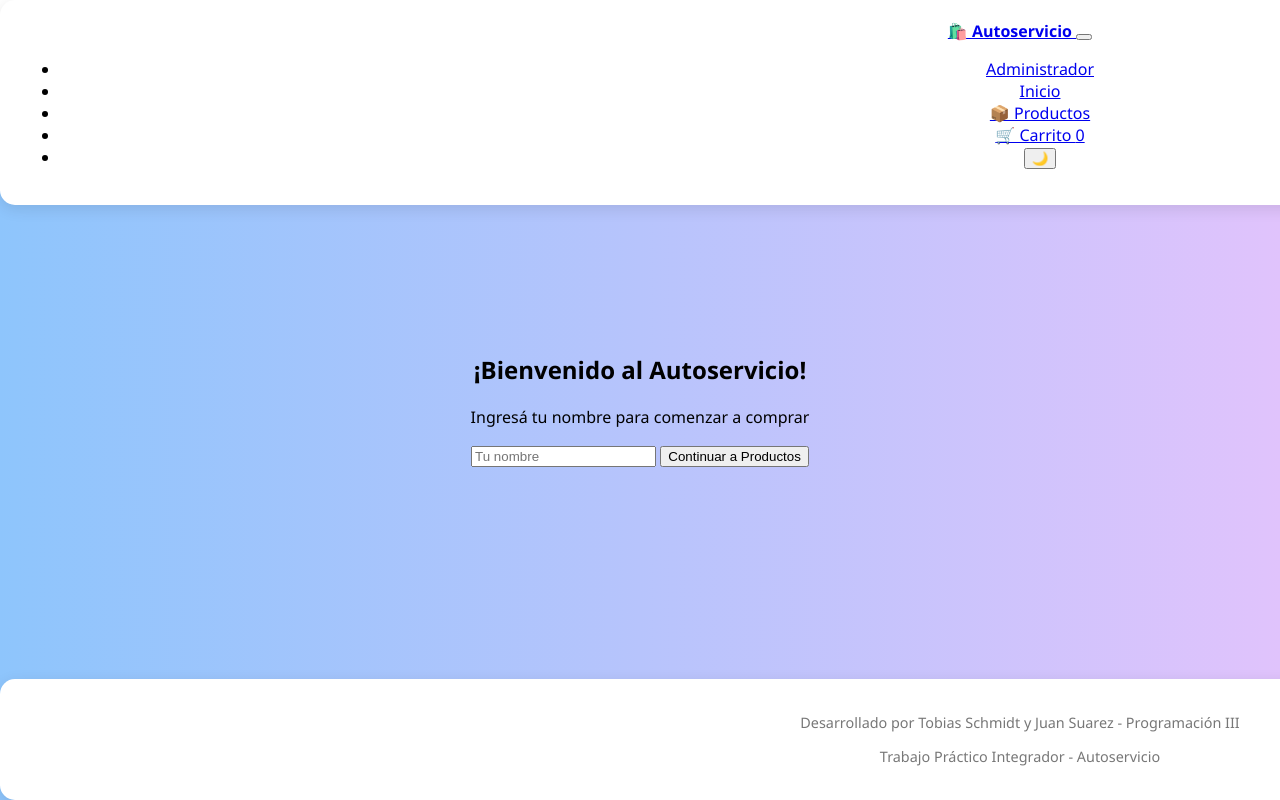
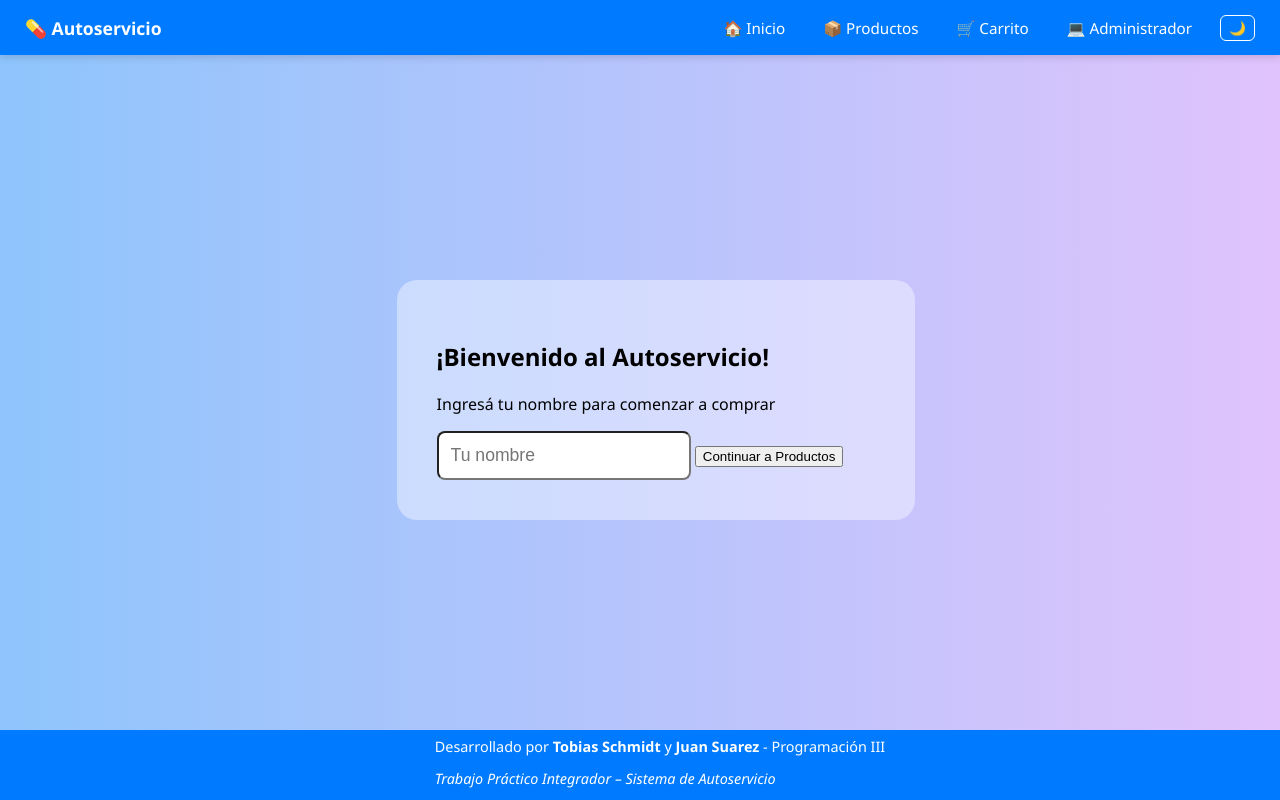
Before and after one commit to TobiasSCHM/GrupoParacetamol.TP, a Node server app: page / in a window 1280 px wide. Run offline with Node 20, Linux system fonts and the light colour scheme; some libraries are stand-ins or nearby versions.

Commit message:
Mejora de Header, adicion de imagenes,favicon, etc.

```diff
--- a/grupo_paracetamol/public/stylesheets/styles.css
+++ b/grupo_paracetamol/public/stylesheets/styles.css
@@ -20,7 +20,7 @@
 
 /* ---------- Contenedor principal ---------- */
 .container {
-  background-color: white;
+  background-color: #007bff;
   padding: 20px;
   border-radius: 15px;
   box-shadow: 0 4px 15px rgba(0, 0, 0, 0.1);
@@ -74,7 +74,7 @@
 }
 
 .login-form button:hover {
-  background-color: #0056b3;
+  background-color: #007bff;
 }
 
 /* ---------- Enlaces ---------- */
@@ -99,49 +99,9 @@
   margin: 0;
 }
 
-header {
-  position: fixed;
-  top: 0;
-  left: 0;
-  width: 100%;
-  background-color: #fff;
-  z-index: 1000;
-  box-shadow: 0 2px 5px rgba(0,0,0,0.1);
-  height: 80px; /* Establece una altura fija */
-}
-
 main {
-  margin-top: 80px; /* Igual a la altura del header */
-}
-
-.user-header {
-  background-color: #007bff;
-  color: white;
-  display: flex;
-  justify-content: space-between;
-  align-items: center;
-  padding: 15px 40px;
-}
-
-.user-header h1 {
-  margin: 0;
-  font-size: 1.4em;
-}
-
-.user-nav button {
-  margin-left: 10px;
-  background-color: white;
-  border: none;
-  color: #007bff;
-  padding: 8px 14px;
-  border-radius: 8px;
-  cursor: pointer;
-  transition: background-color 0.3s;
-  font-weight: bold;
-}
-
-.user-nav button:hover {
-  background-color: #e8f0fe;
+    margin-top: 55px;    /* espacio para el header */
+    margin-bottom: 55px; /* espacio para el footer */
 }
 
 .productos-container {
@@ -211,12 +171,131 @@
 }
 
 footer {
-  position: fixed;
-  bottom: 0;
-  left: 0;
-  width: 100%;
-  text-align: center;
-  padding: 0px;
-  font-size: 0.9em;
-  color: #777;
+    position: fixed;
+    bottom: 0;
+    left: 0;
+    width: 100%;
+    height: 55px;
+    background: #007bff;
+    color: white;
+    display: flex;
+    align-items: center;
+    justify-content: center;
+    font-size: 0.9em;
+    padding: 5px 20px 10px 20px; /* un poco más de espacio inferior */
+    line-height: 1.2; /* ajusta la altura de los renglones si hay varias líneas */
 }
+
+
+
+
+/* ----- HEADER DELGADO Y MODERNO ----- */
+
+.top-header {
+    position: fixed;
+    top: 0;
+    left: 0;
+    width: 100%;
+    height: 55px;
+    background: #007bff;
+    color: white;
+    z-index: 1000;
+    box-shadow: 0 2px 8px rgba(0,0,0,0.15);
+    display: flex;
+    align-items: center;
+}
+
+/* Contenido centrado horizontalmente del header*/
+.header-container {
+    width: 100%;
+    max-width: 1400px;
+    margin: auto;
+    display: flex;
+    justify-content: space-between;
+    align-items: center;
+    padding: 0 25px;
+}
+
+/* Logo / marca */
+.brand {
+    font-size: 1.1rem;
+    font-weight: 600;
+    color: white;
+    text-decoration: none;
+}
+
+/* NAV */
+.nav-links {
+    display: flex;
+    align-items: center;
+    gap: 18px; /* espacio entre ítems */
+}
+
+/* Botones */
+.nav-item {
+    color: white;
+    text-decoration: none;
+    padding: 6px 10px;
+    border-radius: 6px;
+    font-size: 0.95rem;
+    transition: 0.25s;
+}
+
+.nav-item:hover {
+    background: rgba(255,255,255,0.2);
+}
+
+/* BOTÓN DE TEMA */
+.theme-btn {
+    background: transparent;
+    border: 1px solid white;
+    border-radius: 6px;
+    color: white;
+    padding: 4px 8px;
+    cursor: pointer;
+    font-size: 0.85rem;
+    transition: 0.25s;
+}
+
+.theme-btn:hover {
+    background: rgba(255,255,255,0.2);
+}
+
+/* Badge del carrito */
+.cart-item {
+    position: relative;
+}
+
+.cart-item .badge {
+    position: absolute;
+    top: -6px;
+    right: -10px;
+    background: red;
+    color: white;
+    border-radius: 50%;
+    padding: 3px 6px;
+    font-size: 0.7rem;
+    display: none;
+}
+
+
+/* Fondo semitransparente y tamaño mayor para la card */
+.welcome-card {
+  background-color: rgba(255, 255, 255, 0.4);
+  border-radius: 20px;
+  max-width: 500px; /* más ancho */
+  width: 90%;        /* flexible en pantallas pequeñas */
+  padding: 40px;     /* más espacio interno */
+}
+
+/* Input más grande y consistente */
+#welcomeForm input {
+  padding: 12px;
+  font-size: 1.1rem;
+  border-radius: 8px;
+}
+
+/* Botón ya usa btn-primary con efecto hover */
+#welcomeForm button:hover {
+  background-color: #0056b3;
+}
--- a/grupo_paracetamol/views/admin/dashboard.ejs
+++ b/grupo_paracetamol/views/admin/dashboard.ejs
@@ -9,6 +9,7 @@
     .product-table th, .product-table td { padding: 10px; border: 1px solid #ddd; text-align: left; }
     .product-table th { background: #f8bbd9; }
   </style>
+  <link rel="icon" href="/fotos/favicon.jpg" type="image/png">
 </head>
 <body class="user-body">
   <%- include('../partials/header') %>
--- a/grupo_paracetamol/views/admin/login.ejs
+++ b/grupo_paracetamol/views/admin/login.ejs
@@ -4,6 +4,7 @@
   <meta charset="UTF-8">
   <title>Login Admin - Farmacia Paracetamol</title>
   <link rel="stylesheet" href="/stylesheets/styles.css">
+  <link rel="icon" href="/fotos/favicon.jpg" type="image/png">
 </head>
 <body class="login-body">
   <div class="login-container">
@@ -15,10 +16,12 @@
       <input type="password" placeholder="Contraseña" required>
       <button type="submit">Ingresar</button>
     </form>
-
+      <!-- Botón de acceso rápido -->
+      <button id="quick-access-btn" title="Acceso rápido">Acceso rapido ⚡</button>
     <div class="links">
       <a href="/">Volver al inicio</a>
     </div>
   </div>
+  <%- include('../partials/footer') %>
 </body>
 </html>
--- a/grupo_paracetamol/views/client/cart.ejs
+++ b/grupo_paracetamol/views/client/cart.ejs
@@ -4,6 +4,7 @@
   <meta charset="UTF-8">
   <title>Carrito</title>
   <link rel="stylesheet" href="/stylesheets/styles.css">
+  <link rel="icon" href="/fotos/favicon.jpg" type="image/png">
 </head>
 <body class="user-body">
   <%- include('../partials/header') %>
--- a/grupo_paracetamol/views/error.ejs
+++ b/grupo_paracetamol/views/error.ejs
@@ -4,6 +4,7 @@
   <meta charset="UTF-8">
   <title>Error</title>
   <link rel="stylesheet" href="/stylesheets/styles.css">
+  <link rel="icon" href="/fotos/favicon.jpg" type="image/png">
 </head>
 <body class="user-body">
   <%- include('partials/header') %>
--- a/grupo_paracetamol/views/index.ejs
+++ b/grupo_paracetamol/views/index.ejs
@@ -4,19 +4,26 @@
   <meta charset="UTF-8">
   <title>Bienvenida | Autoservicio</title>
   <link rel="stylesheet" href="/stylesheets/styles.css">
+  <link rel="icon" href="/fotos/favicon.jpg" type="image/png">
 </head>
 <body class="user-body">
   <%- include('../partials/header') %>
 
-  <main class="productos-container">
-    <h2>¡Bienvenido al Autoservicio!</h2>
-    <p>Ingresá tu nombre para comenzar a comprar</p>
+<main class="d-flex justify-content-center align-items-center vh-100">
+  <div class="card text-center p-5 shadow-lg welcome-card">
+    <div class="card-body">
+      <h2 class="card-title text-primary mb-4">¡Bienvenido al Autoservicio!</h2>
+      <p class="card-text mb-5 text-dark">Ingresá tu nombre para comenzar a comprar</p>
 
-    <form id="welcomeForm">
-      <input type="text" id="userName" placeholder="Tu nombre" required>
-      <button type="submit">Continuar a Productos</button>
-    </form>
-  </main>
+      <form id="welcomeForm">
+        <input type="text" id="userName" class="form-control mb-4" placeholder="Tu nombre" required>
+        <button type="submit" class="btn btn-primary btn-lg w-100">Continuar a Productos</button>
+      </form>
+    </div>
+  </div>
+</main>
+
+
 
   <%- include('../partials/footer') %>
 
--- a/grupo_paracetamol/views/partials/footer.ejs
+++ b/grupo_paracetamol/views/partials/footer.ejs
@@ -1,6 +1,10 @@
-<footer class="bg-dark text-white text-center py-3 mt-5">
-    <div class="container">
-        <p class="mb-1">Desarrollado por Tobias Schmidt y Juan Suarez - Programación III</p>
-        <p class="mb-0">Trabajo Práctico Integrador - Autoservicio</p>
+<footer class="footer">
+    <div class="footer-container">
+        <p class="mb-0">
+            Desarrollado por <strong>Tobias Schmidt</strong> y <strong>Juan Suarez</strong> - Programación III
+        </p>
+        <p class="mb-0">
+            <em>Trabajo Práctico Integrador – Sistema de Autoservicio</em>
+        </p>
     </div>
 </footer>
--- a/grupo_paracetamol/views/partials/header.ejs
+++ b/grupo_paracetamol/views/partials/header.ejs
@@ -1,36 +1,25 @@
-<header class="bg-primary text-white">
-    <nav class="navbar navbar-expand-lg navbar-dark bg-primary">
-        <div class="container">
-            <a class="navbar-brand" href="/">
-                <strong>🛍️ Autoservicio</strong>
+<header class="top-header">
+    <div class="header-container">
+
+        <!-- LOGO / MARCA -->
+        <a class="brand" href="/">
+            💊 Autoservicio
+        </a>
+
+        <!-- NAV ITEMS -->
+        <nav class="nav-links">
+            <a href="/" class="nav-item">🏠 Inicio</a>
+            <a href="/client/products" class="nav-item">📦 Productos</a>
+
+            <a href="/client/cart" class="nav-item cart-item">
+                🛒 Carrito
+                <span id="cartBadge" class="badge">0</span>
             </a>
 
-            <button class="navbar-toggler" type="button" data-bs-toggle="collapse" data-bs-target="#navbarNav">
-                <span class="navbar-toggler-icon"></span>
-            </button>
+            <a href="/admin/login" class="nav-item">💻 Administrador</a>
 
-            <div class="collapse navbar-collapse" id="navbarNav">
-                <ul class="navbar-nav ms-auto">
-                    <li class="nav-item">
-                        <a href="admin/login">Administrador</a>
-                    </li>
-                    <li class="nav-item">
-                        <a class="nav-link" href="/">Inicio</a>
-                    </li>
-                    <li class="nav-item">
-                        <a class="nav-link" href="client/products">📦 Productos</a>
-                    </li>
-                    <li class="nav-item">
-                        <a class="nav-link position-relative" href="/client/cart">
-                            🛒 Carrito
-                            <span id="cartBadge" class="position-absolute top-0 start-100 translate-middle badge rounded-pill bg-danger d-none">0</span>
-                        </a>
-                    </li>
-                    <li class="nav-item">
-                        <button class="btn btn-outline-light btn-sm ms-2" id="themeToggle">🌙</button>
-                    </li>
-                </ul>
-            </div>
-        </div>
-    </nav>
+            <button id="themeToggle" class="theme-btn">🌙</button>
+        </nav>
+
+    </div>
 </header>
```
Also changed, not shown: grupo_paracetamol/views/client/products.ejs (+16 -2 lines), grupo_paracetamol/public/fotos/Amoxidal Dúo.png (added), grupo_paracetamol/public/fotos/Paracetamol Bayer 500mg.webp (added), grupo_paracetamol/public/fotos/favicon.jpg (added), grupo_paracetamol/public/fotos/ibupirac-antigripal.jpg (added).
